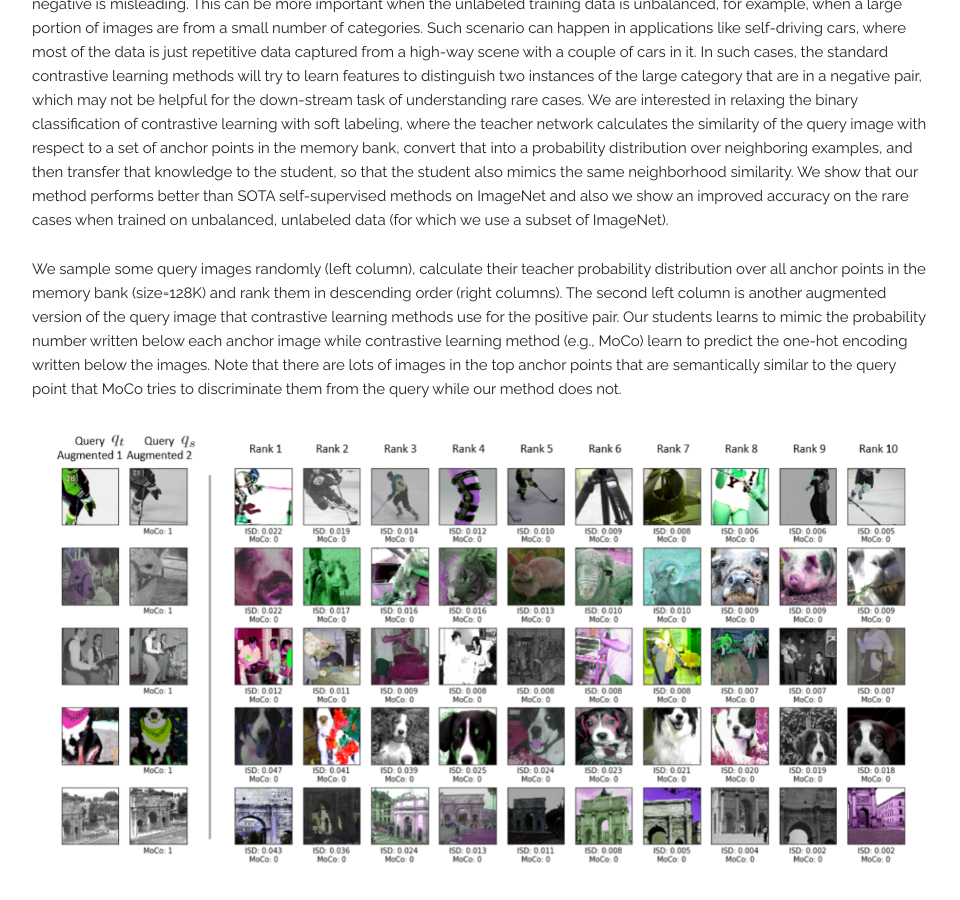
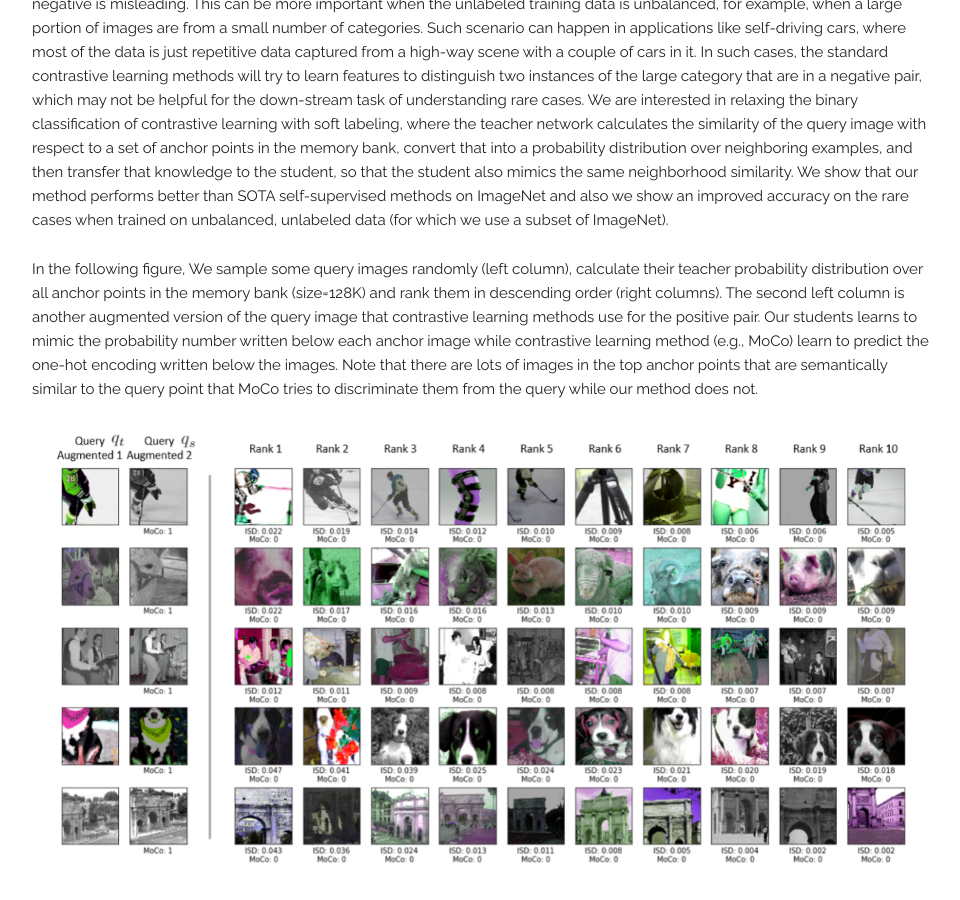
Before and after one commit to UMBCvision/ISD, a Jekyll site: the page built from docs/index.html, in a window 1280 px wide and 900 px high, scrolled down 1187 px. Shown: the whole window, without its empty margins (158-1118 px from the left). Built offline with Jekyll 4.4.1, drawn with Linux system fonts in a browser that asks for light colours.

Commit message:
Update index.html

```diff
--- a/docs/index.html
+++ b/docs/index.html
@@ -59,7 +59,7 @@ title: ISD
 
 
   <p>
-      We sample some query images randomly (left column), calculate their teacher probability distribution over all anchor points in the memory bank
+      In the following figure, We sample some query images randomly (left column), calculate their teacher probability distribution over all anchor points in the memory bank
   (size=128K) and rank them in descending order (right columns). The second left column is another augmented version of the query image that contrastive
   learning methods use for the positive pair. Our students learns to mimic the probability number written below each anchor image while contrastive learning
   method (e.g., MoCo) learn to predict the one-hot encoding written below the images. Note that there are lots of images in the top anchor points that are
```
